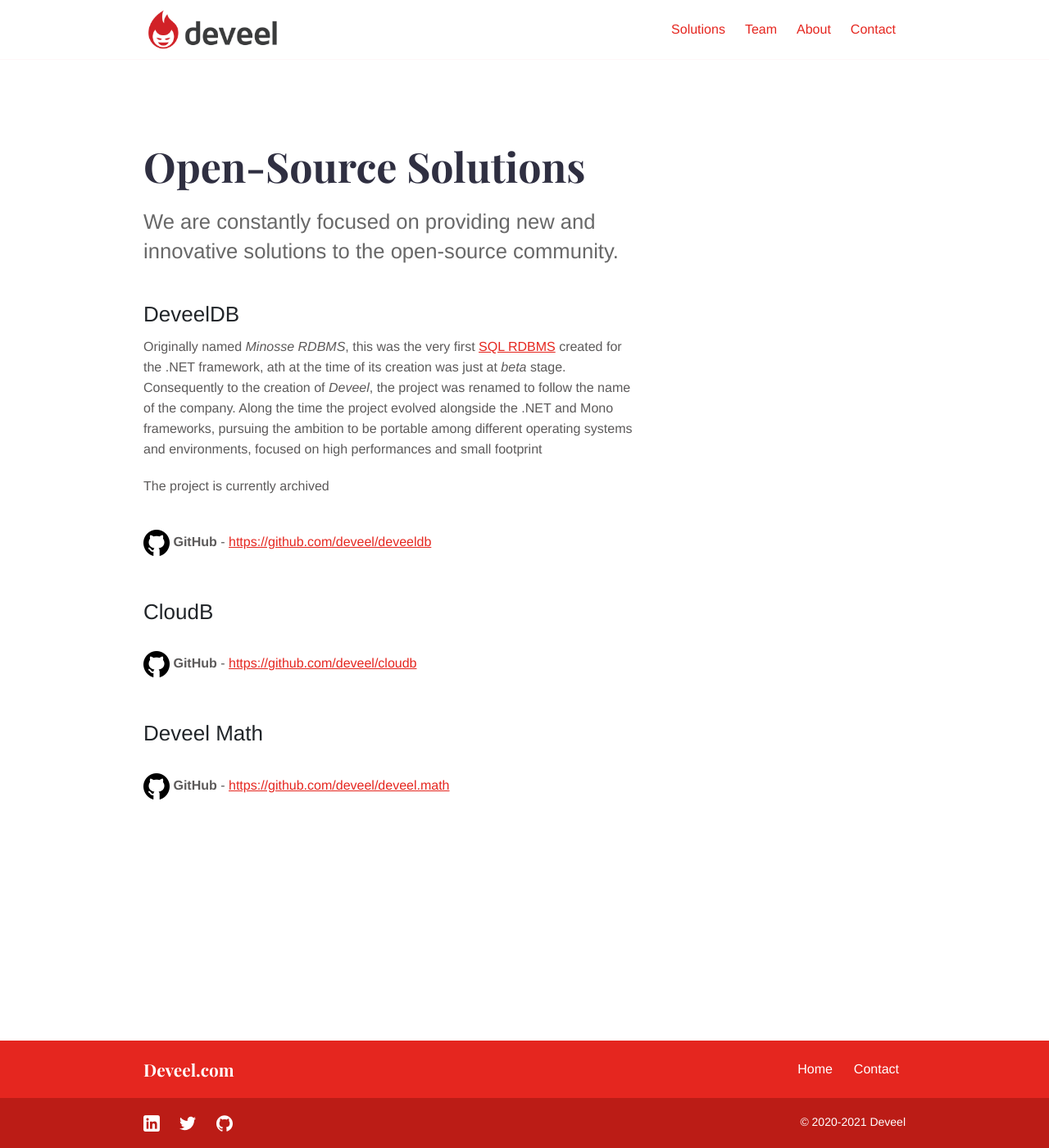
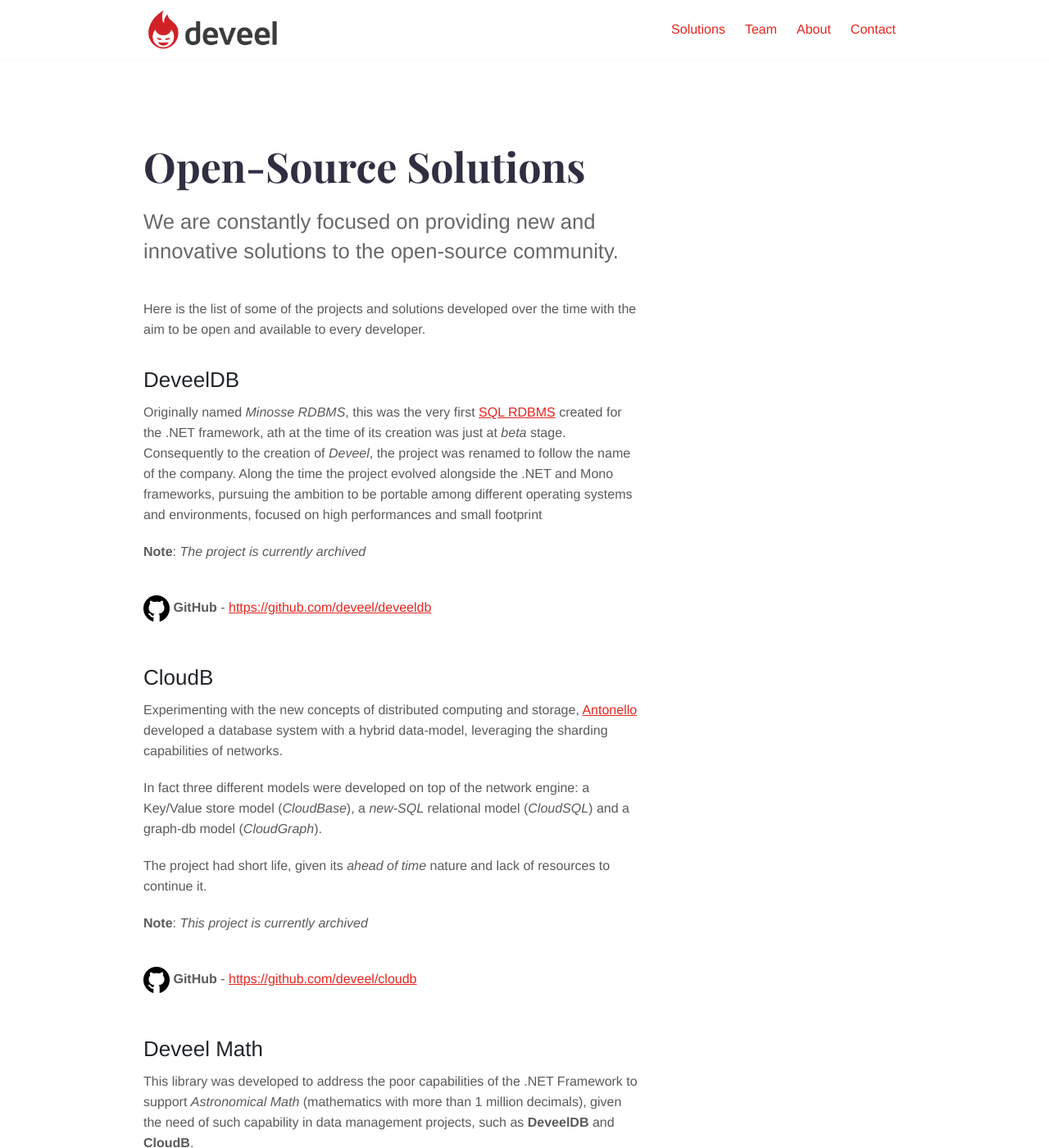
Before and after one commit to deveel/deveel.com, a Jekyll site: the page built from _services/open-source.md, in a window 1280 px wide and 1400 px high. Shown: the whole window at 82% size. Built offline with Jekyll 4.4.1, drawn with Linux system fonts in a browser that asks for light colours; some of the changed text lies outside the part shown.

Commit message:
Updates to the overall information

```diff
--- a/_services/open-source.md
+++ b/_services/open-source.md
@@ -6,20 +6,35 @@ weight: 2
 
 We are constantly focused on providing new and innovative solutions to the open-source community.
 
+Here is the list of some of the projects and solutions developed over the time with the aim to be open and available to every developer.
 
 ## DeveelDB
 
 Originally named _Minosse RDBMS_, this was the very first [SQL RDBMS](https://en.wikipedia.org/wiki/Relational_database) created for the .NET framework, ath at the time of its creation was just at _beta_ stage. Consequently to the creation of _Deveel_, the project was renamed to follow the name of the company.
 Along the time the project evolved alongside the .NET and Mono frameworks, pursuing the ambition to be portable among different operating systems and environments, focused on high performances and small footprint
 
-The project is currently archived
+**Note**: _The project is currently archived_
 
 ![GitHub](/images/social/github-black.png) **GitHub** - [https://github.com/deveel/deveeldb](https://github.com/deveel/deveedb)
 
 ## CloudB
 
+Experimenting with the new concepts of distributed computing and storage, [Antonello](/team/antonello-provenzano) developed a database system with a hybrid data-model, leveraging the sharding capabilities of networks.
+
+In fact three different models were developed on top of the network engine: a Key/Value store model (_CloudBase_), a _new-SQL_ relational model (_CloudSQL_) and a graph-db model (_CloudGraph_).
+
+The project had short life, given its _ahead of time_ nature and lack of resources to continue it.
+
+**Note**: _This project is currently archived_
+
 ![GitHub](/images/social/github-black.png) **GitHub** - [https://github.com/deveel/cloudb](https://github.com/deveel/cloudb)
 
 ## Deveel Math
 
+This library was developed to address the poor capabilities of the .NET Framework to support _Astronomical Math_ (mathematics with more than 1 million decimals), given the need of such capability in data management projects, such as **DeveelDB** and **CloudB**.
+
+Not an original work, since it was a port to .NET of the [Apache Harmony](https://harmony.apache.org/){ target:blank} _Math_ space.
+
+**Note**: _The project is currently unmaintained_
+
 ![GitHub](/images/social/github-black.png) **GitHub** - [https://github.com/deveel/deveel.math](https://github.com/deveel/deveel.math)
```
Also changed, not shown: about.md (+4 -2 lines).
